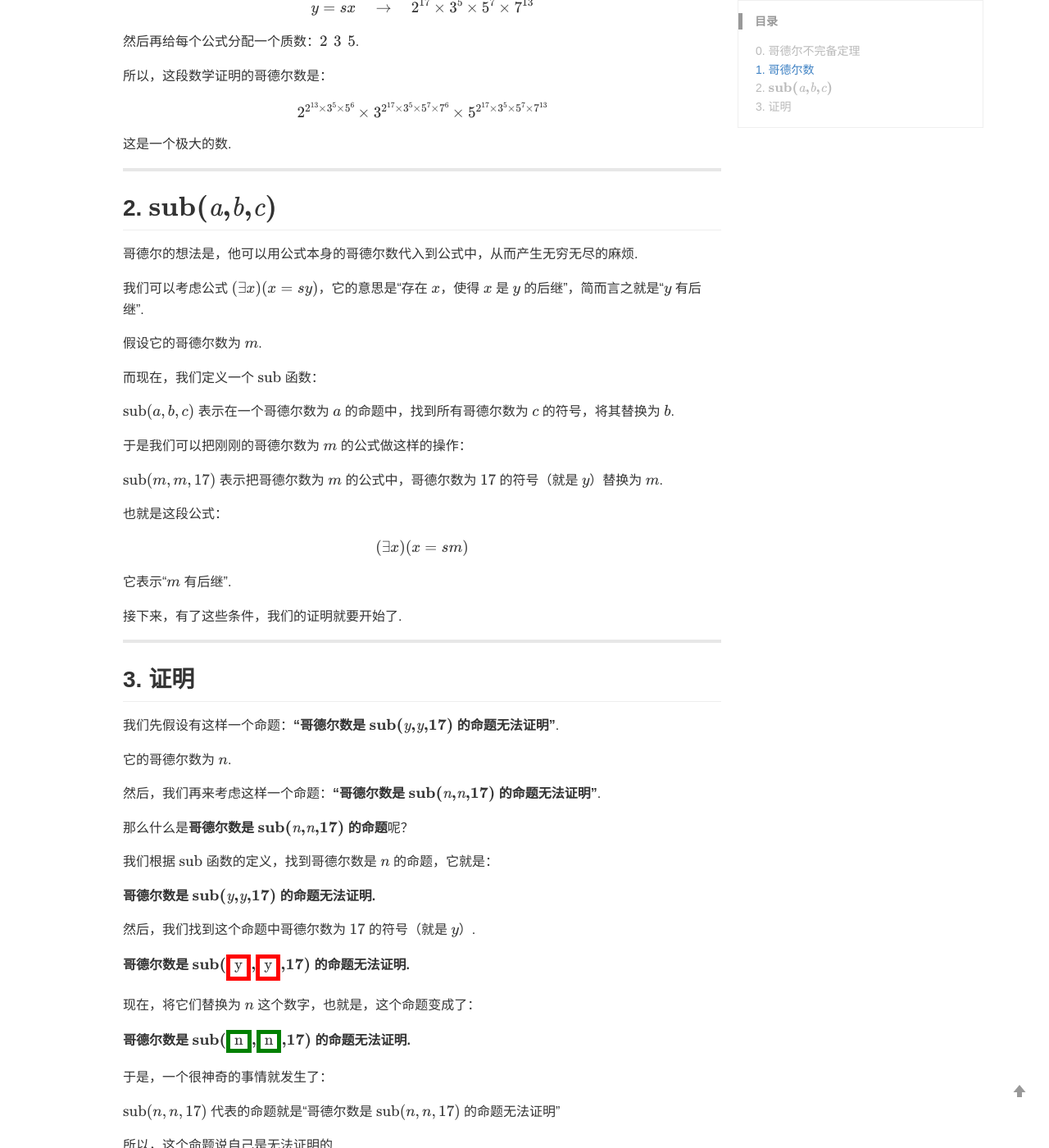
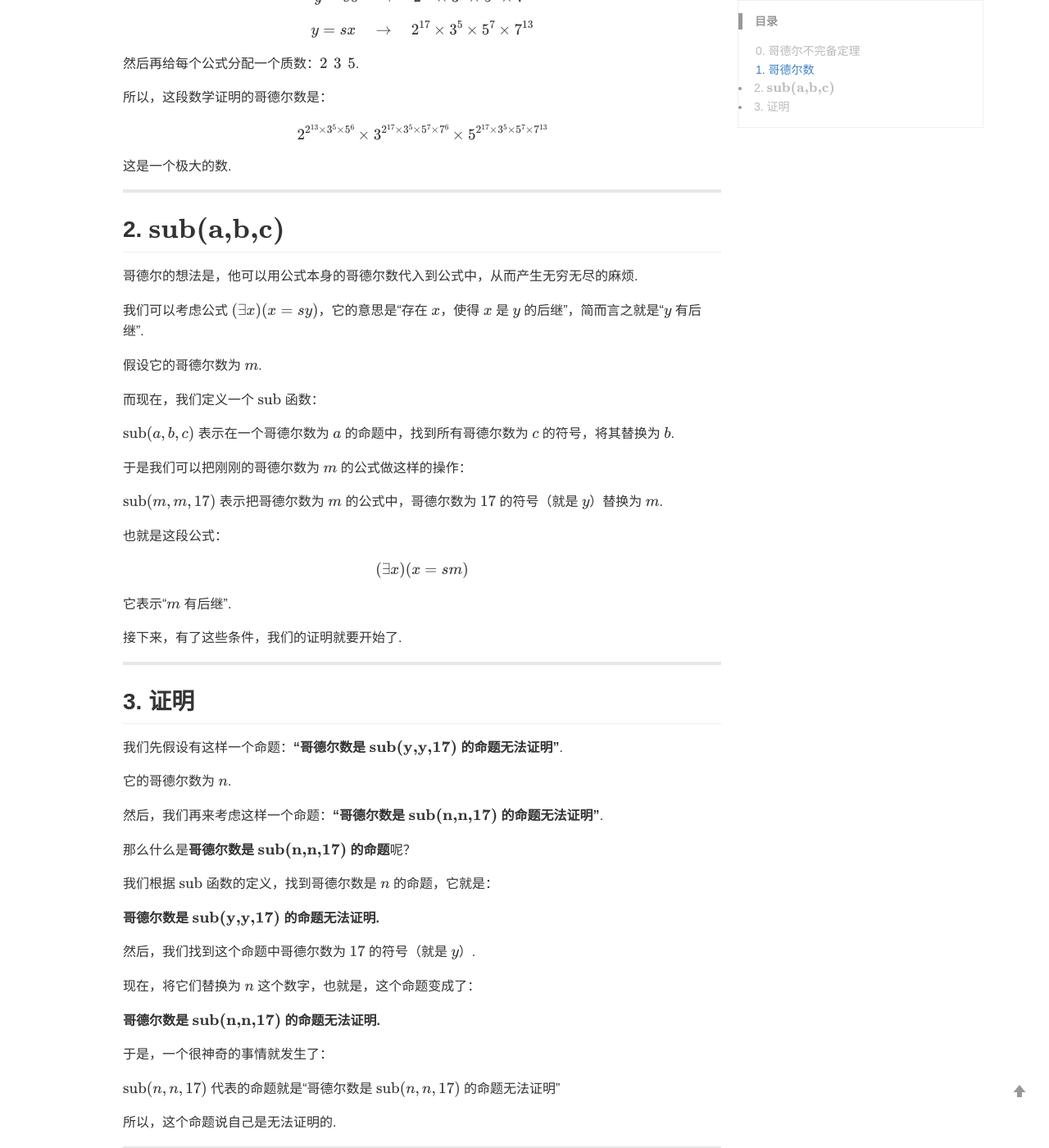
Before and after one commit to lanruixiang/lanruixiang.github.io, a Jekyll site: the page built from _posts/2023-10-13-Gödel’s-incompleteness-theorem.md, in a window 1280 px wide and 1400 px high, scrolled down 1756 px. Shown: the whole window at 82% size. Built offline with Jekyll 4.4.1, drawn with Linux system fonts in a browser that asks for light colours; formulas are drawn with MathJax 3; comment, search, counter and statistics services are not loaded; a style sheet for code colours, icons or effects is not loaded; some of the changed text lies outside the part shown.

Commit message:
Update 2023-10-13-Gödel’s-incompleteness-theorem.md

```diff
--- a/_posts/2023-10-13-Gödel’s-incompleteness-theorem.md
+++ b/_posts/2023-10-13-Gödel’s-incompleteness-theorem.md
@@ -7,15 +7,17 @@
 mathjax: true
 ---
 
-## 0. 哥德尔不完备定理
+以下是我对哥德尔不完备定理的证明
+
+### 0. 哥德尔不完备定理
 
 每个数学系统都存在一些语句永远无法被证明.
 
 ---
 
-## 1. 哥德尔数
+### 1. 哥德尔数
 
-|符号|$$\hspace{0.1cm}$$哥德尔数$$\hspace{0.1cm}$$|$$\hspace{0.1cm}$$含义$$\hspace{0.1cm}$$|
+|符号|哥德尔数|含义|
 |:-:|:-:|:-:|
 |$$\sim$$|$$1$$|非|
 |$$\vee$$|$$2$$|或|
@@ -81,7 +83,7 @@
 
 ---
 
-## 2. $$\textbf{sub(\textit{a},\textit{b},\textit{c})}$$
+## 2. $$\textbf{sub(a,b,c)}$$
 
 哥德尔的想法是，他可以用公式本身的哥德尔数代入到公式中，从而产生无穷无尽的麻烦.
 
@@ -109,25 +111,23 @@
 
 ## 3. 证明
 
-我们先假设有这样一个命题：**“哥德尔数是 $$\textbf{sub(\textit{y},\textit{y},17)}$$ 的命题无法证明”**.
+我们先假设有这样一个命题：**“哥德尔数是 $$\textbf{sub(y,y,17)}$$ 的命题无法证明”**.
 
 它的哥德尔数为 $$n$$.
 
-然后，我们再来考虑这样一个命题：**“哥德尔数是 $$\textbf{sub(\textit{n},\textit{n},17)}$$ 的命题无法证明”**.
+然后，我们再来考虑这样一个命题：**“哥德尔数是 $$\textbf{sub(n,n,17)}$$ 的命题无法证明”**.
 
-那么什么是**哥德尔数是 $$\textbf{sub(\textit{n},\textit{n},17)}$$ 的命题**呢？
+那么什么是**哥德尔数是 $$\textbf{sub(n,n,17)}$$ 的命题**呢？
 
 我们根据 $$\text{sub}$$ 函数的定义，找到哥德尔数是 $$n$$ 的命题，它就是：
 
-**哥德尔数是 $$\textbf{sub(\textit{y},\textit{y},17)}$$ 的命题无法证明.**
+**哥德尔数是 $$\textbf{sub(y,y,17)}$$ 的命题无法证明.**
 
 然后，我们找到这个命题中哥德尔数为 $$17$$ 的符号（就是 $$y$$）.
 
-**哥德尔数是 $$\textbf{sub(\textit{\colorbox{red}{\colorbox{white}{y}}},\textit{\colorbox{red}{\colorbox{white}{y}}},17)}$$ 的命题无法证明.**
-
 现在，将它们替换为 $$n$$ 这个数字，也就是，这个命题变成了：
 
-**哥德尔数是 $$\textbf{sub(\textit{\colorbox{green}{\colorbox{white}{n}}},\textit{\colorbox{green}{\colorbox{white}{n}}},17)}$$ 的命题无法证明.**
+**哥德尔数是 $$\textbf{sub(n,n,17)}$$ 的命题无法证明.**
 
 于是，一个很神奇的事情就发生了：
 
@@ -153,7 +153,7 @@
 
 这只能说明原来的假设是错误的，所以“哥德尔数是 $$\text{sub}(n,n,17)$$ 的命题无法证明”是一个真命题.
 
-而这个命题说的就是自己无法证明，所以，这是一个$${\color{red}\textbf{真却无法证明}}$$的命题.
+而这个命题说的就是自己无法证明，所以，这是一个**真却无法证明**的命题.
 
 于是我们就证明了最初我们说的“每个数学系统都存在一些语句永远无法被证明”.
 
```
